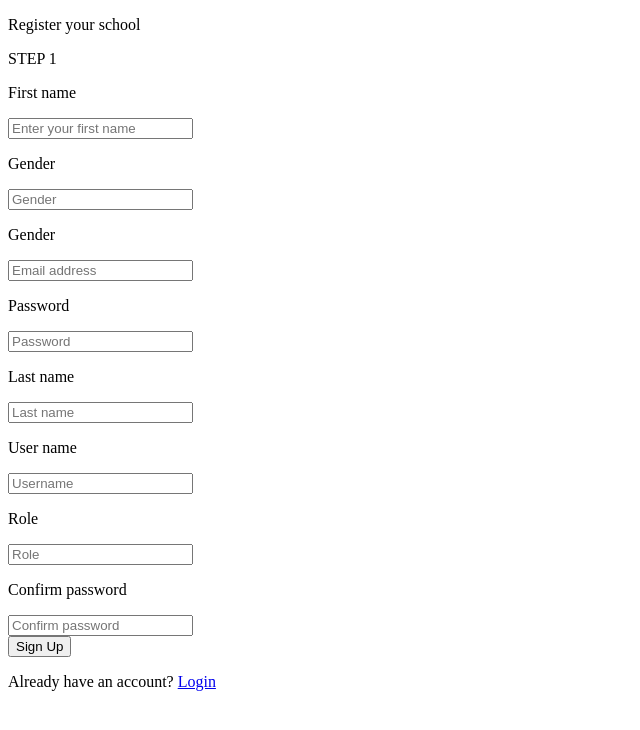
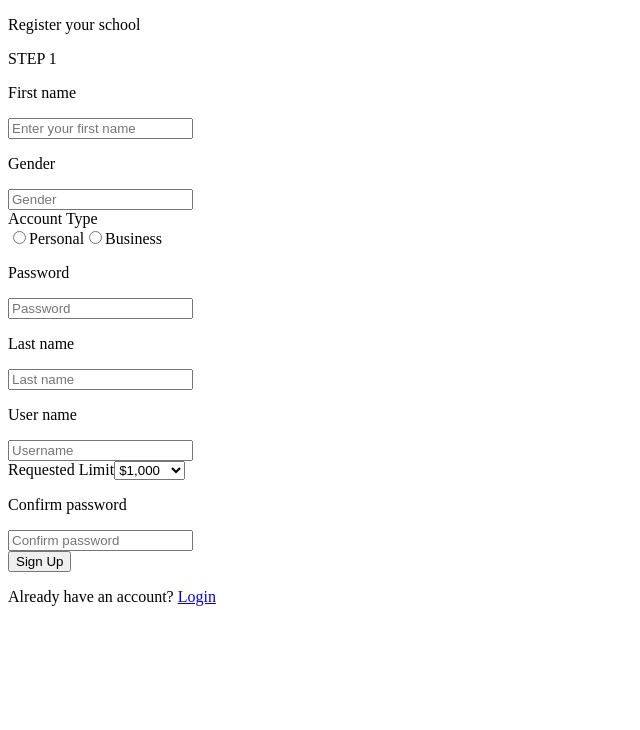
Before and after one commit to Embedded-Kernel/frontend, a Next.js app: page /register in a window 1280 px wide. Both pictures are taken after a click on the element "SignUp". Shown: the top 730 px of the page, without its empty margins (0-640 px from the left). Built offline with nearby package versions, Linux system fonts and the light colour scheme.

Commit message:
Ft: Added the login page

```diff
--- a/pages/register.tsx
+++ b/pages/register.tsx
@@ -35,9 +35,32 @@ const SignUpPage = () => {
                   <div className="flex gap-x-4">
                     <Input type={"text"} placeholder={"Gender"} />
                   </div>
-                  <p className="text-yellowColor font-bold">Gender</p>
+                  {/* <p className="text-yellowColor font-bold">Gender</p>
                   <div className="flex gap-x-4">
                     <Input type={"text"} placeholder={"Email address"} />
+                  </div> */}
+                  <div className="">
+                    <span className="text-gray-700">Account Type</span>
+                    <div className="mt-2">
+                      <label className="inline-flex items-center">
+                        <input
+                          type="radio"
+                          className="form-radio border border-gray-300"
+                          name="accountType"
+                          value="personal"
+                        />
+                        <span className="ml-2">Personal</span>
+                      </label>
+                      <label className="inline-flex items-center ml-6">
+                        <input
+                          type="radio"
+                          className="form-radio border border-gray-300"
+                          name="accountType"
+                          value="busines"
+                        />
+                        <span className="ml-2">Business</span>
+                      </label>
+                    </div>
                   </div>
                   <p className="text-yellowColor font-bold">Password</p>
                   <div className="flex gap-x-4">
@@ -54,10 +77,21 @@ const SignUpPage = () => {
                   <div className="flex gap-x-4">
                     <Input type={"text"} placeholder={"Username"} />
                   </div>
-                  <p className="text-yellowColor font-bold">Role</p>
+                  <div>
+                    <label className="block mt-4">
+                      <span className="text-gray-700">Requested Limit</span>
+                      <select className="form-select border border-gray-300 mt-1 block w-full">
+                        <option>$1,000</option>
+                        <option>$5,000</option>
+                        <option>$10,000</option>
+                        <option>$25,000</option>
+                      </select>
+                    </label>
+                  </div>
+                  {/* <p className="text-yellowColor font-bold">Role</p>
                   <div className="flex gap-x-4">
                     <Input type={"text"} placeholder={"Role"} />
-                  </div>
+                  </div> */}
                   <p className="text-yellowColor font-bold">Confirm password</p>
                   <div className="flex gap-x-4">
                     <Input type={"text"} placeholder={"Confirm password"} />
--- a/tailwind.config.js
+++ b/tailwind.config.js
@@ -8,6 +8,7 @@ module.exports = {
         primary: "#2F2E41",
         secondary: "#FFC700",
         sideBarColor: "#2D2D2F",
+        grayBg: "#9C9C9C",
         lightDark: "#E5E5E5",
       },
       fontFamily: {
```
